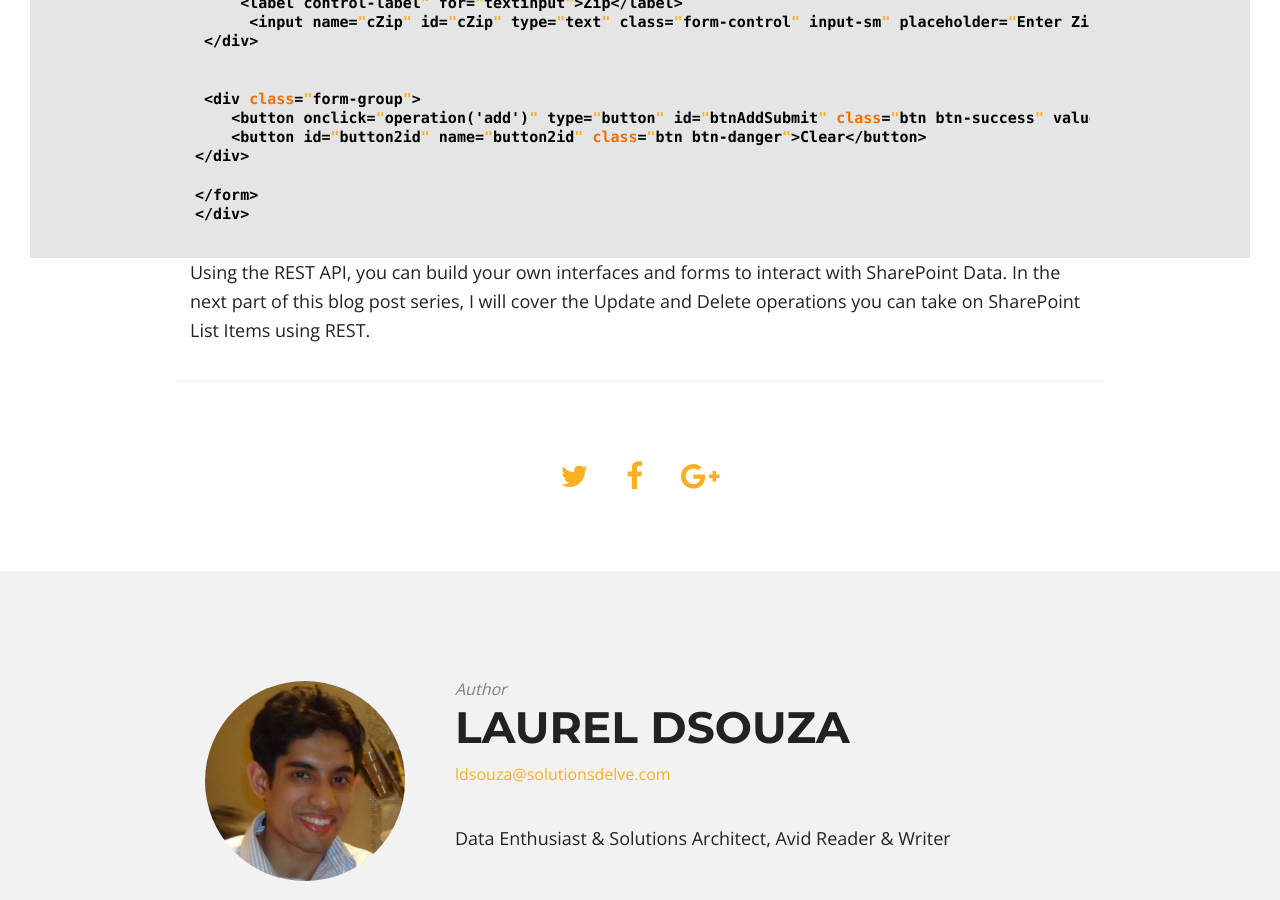
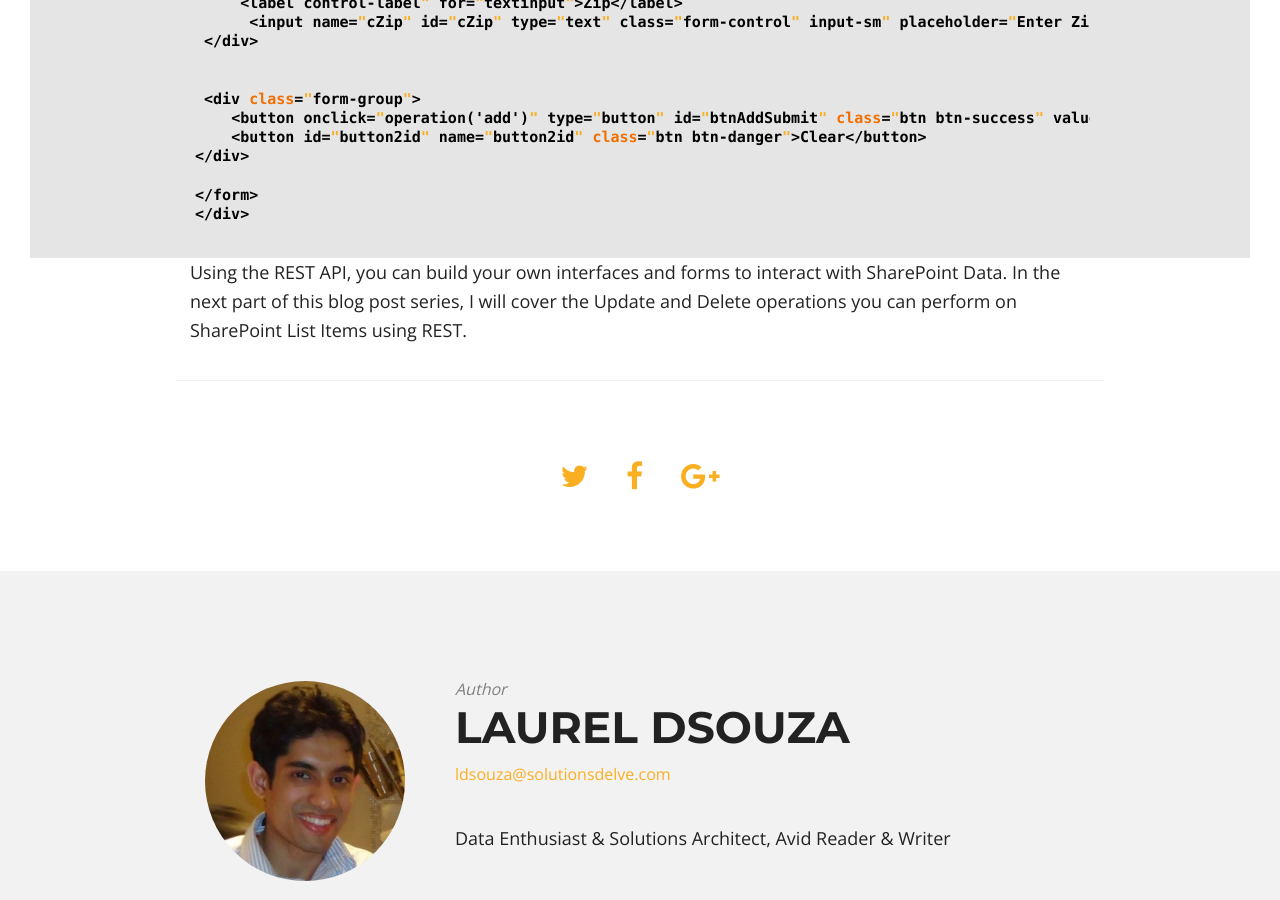
Before and after one commit to ldsouza/ldsouza.github.io, a Jekyll site: the page built from _posts/2017-02-25-crud-operations-in-sharepoint-using-the-rest-api.md, in a window 1280 px wide and 900 px high, scrolled down 5988 px. Built offline with Jekyll 4.4.1, drawn with Linux system fonts in a browser that asks for light colours; nearby versions of some CDN libraries; some of the changed text lies outside the part shown.

Commit message:
Update 2017-02-25-crud-operations-in-sharepoint-using-the-rest-api.md

````diff
--- a/_posts/2017-02-25-crud-operations-in-sharepoint-using-the-rest-api.md
+++ b/_posts/2017-02-25-crud-operations-in-sharepoint-using-the-rest-api.md
@@ -193,4 +193,4 @@ function empty() {
 </div>
 ```
 
-Using the REST API, you can build your own interfaces and forms to interact with SharePoint Data.  In the next part of this blog post series, I will cover the Update and Delete operations you can take on SharePoint List Items using REST.
+Using the REST API, you can build your own interfaces and forms to interact with SharePoint Data.  In the next part of this blog post series, I will cover the Update and Delete operations you can perform on SharePoint List Items using REST.
````
Also changed, not shown: other parts of _posts/2017-02-25-crud-operations-in-sharepoint-using-the-rest-api.md (+1 -1 lines).
